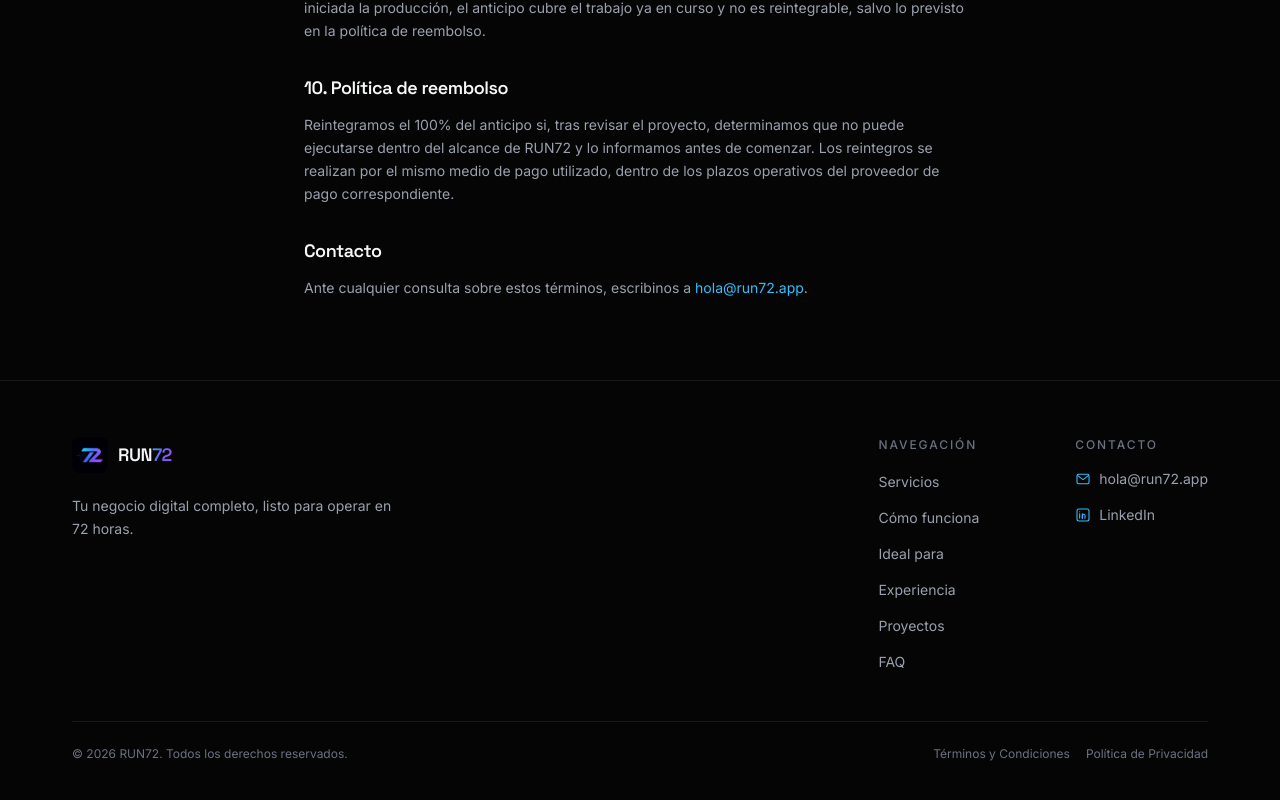
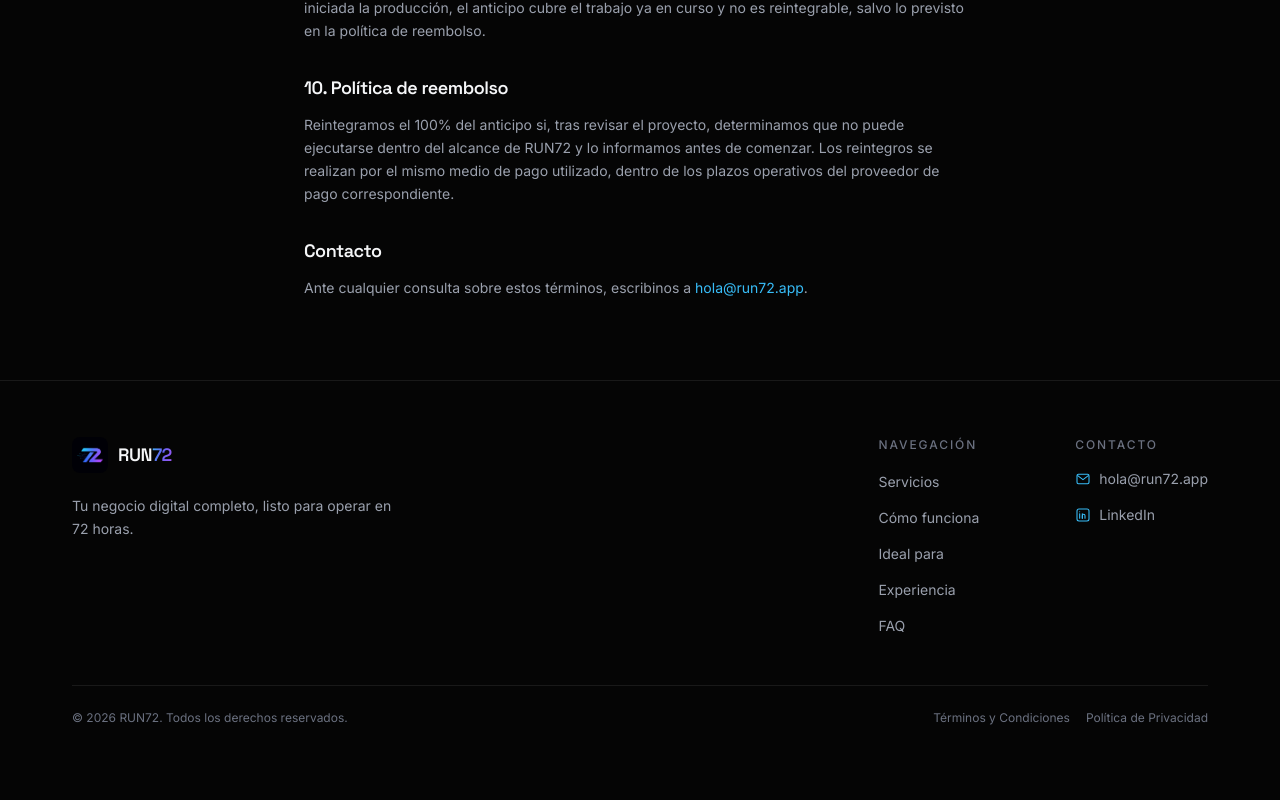
Before and after one commit to juanmartincampos1414/run72, a Next.js app: page /terminos in a window 1280 px wide. Shown: the part 1907-2707 px from the top of the page. Built offline with nearby package versions, Linux system fonts and the light colour scheme.

Commit message:
chore(landing): quitar seccion 'Proyectos lanzados' (portfolio) por ahora
El listado de proyectos cambia seguido; se desmonta de la home y se saca el
link del navbar. Componente y data quedan en el repo para reactivar luego.

Co-Authored-By: Claude Opus 4.8 <noreply@anthropic.com>

```diff
--- a/app/page.tsx
+++ b/app/page.tsx
@@ -5,7 +5,6 @@ import { Services } from "@/components/sections/Services";
 import { HowItWorks } from "@/components/sections/HowItWorks";
 import { IdealFor } from "@/components/sections/IdealFor";
 import { Credentials } from "@/components/sections/Credentials";
-import { ProjectsLaunched } from "@/components/sections/ProjectsLaunched";
 import { Ownership } from "@/components/sections/Ownership";
 import { Faq } from "@/components/sections/Faq";
 import { FinalCTA } from "@/components/sections/FinalCTA";
@@ -23,7 +22,6 @@ export default function Home() {
         <HowItWorks />
         <IdealFor />
         <Credentials />
-        <ProjectsLaunched />
         <Ownership />
         <Faq />
         <FinalCTA />
--- a/lib/content.ts
+++ b/lib/content.ts
@@ -32,7 +32,6 @@ export const NAV_LINKS = [
   { label: "Cómo funciona", href: "#proceso" },
   { label: "Ideal para", href: "#ideal" },
   { label: "Experiencia", href: "#experiencia" },
-  { label: "Proyectos", href: "#proyectos" },
   { label: "FAQ", href: "#faq" },
 ] as const;
 
```
